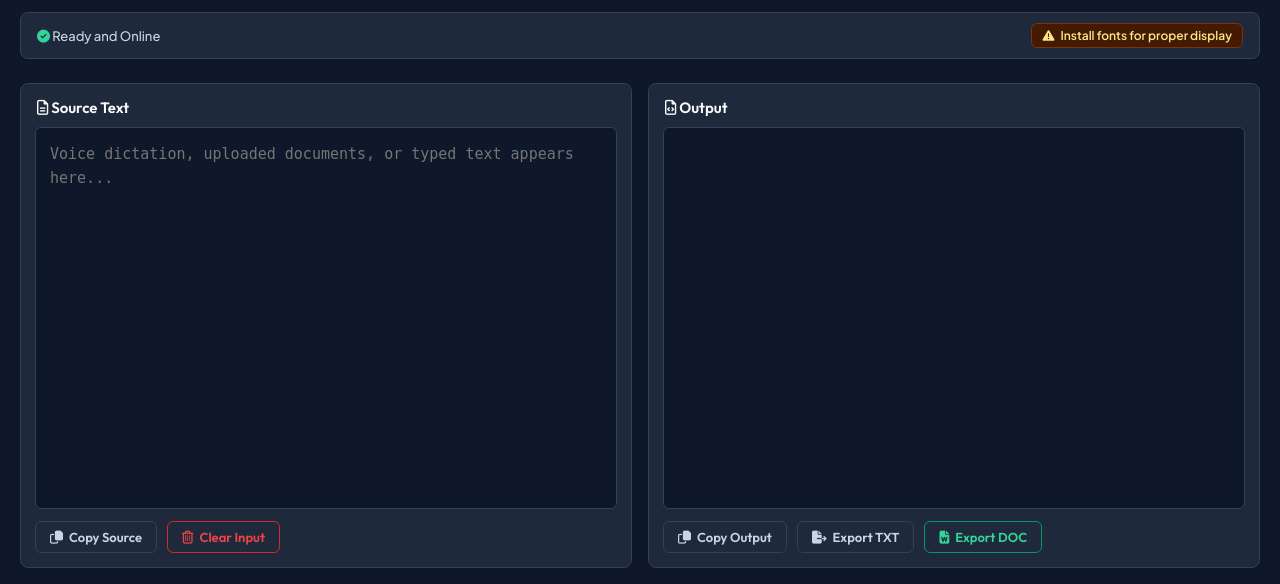
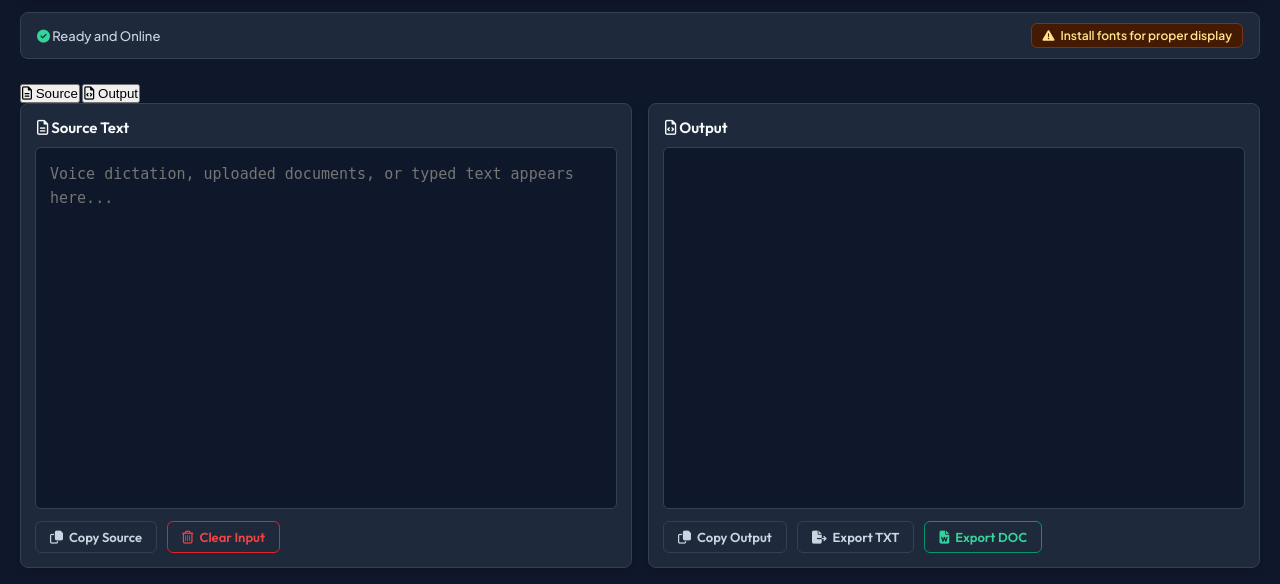
Before and after one commit to amanbhullar88/punjabi-ocr-studio, a Flask app: page / in a window 1280 px wide. Shown: the part 216-800 px from the top of the page. Run offline with Flask 3, Linux system fonts and the light colour scheme; some libraries are stand-ins or nearby versions.

Commit message:
Add files via upload

```diff
--- a/templates/index.html
+++ b/templates/index.html
@@ -147,10 +147,16 @@
         <!-- DOCX Download Area -->
         <div id="docxConvertContainer" class="docx-banner-area"></div>
 
+        <!-- Mobile Navigation Tabs (Only visible on mobile) -->
+        <div id="mobileTabsBar" class="mobile-tabs-bar">
+            <button id="tabSourceBtn" class="mobile-tab-btn active"><i class="fa-regular fa-file-lines"></i> Source</button>
+            <button id="tabOutputBtn" class="mobile-tab-btn"><i class="fa-regular fa-file-code"></i> Output</button>
+        </div>
+
         <!-- Side-by-side Workspace -->
         <div class="studio-workspace">
             <!-- Source Column -->
-            <div class="workspace-column">
+            <div class="workspace-column" id="sourceColumn">
                 <div class="column-header">
                     <h3><i class="fa-regular fa-file-lines"></i> Source Text</h3>
                 </div>
@@ -162,7 +168,7 @@
             </div>
 
             <!-- Output Column -->
-            <div class="workspace-column">
+            <div class="workspace-column" id="outputColumn">
                 <div class="column-header">
                     <h3><i class="fa-regular fa-file-code"></i> Output</h3>
                 </div>
```
